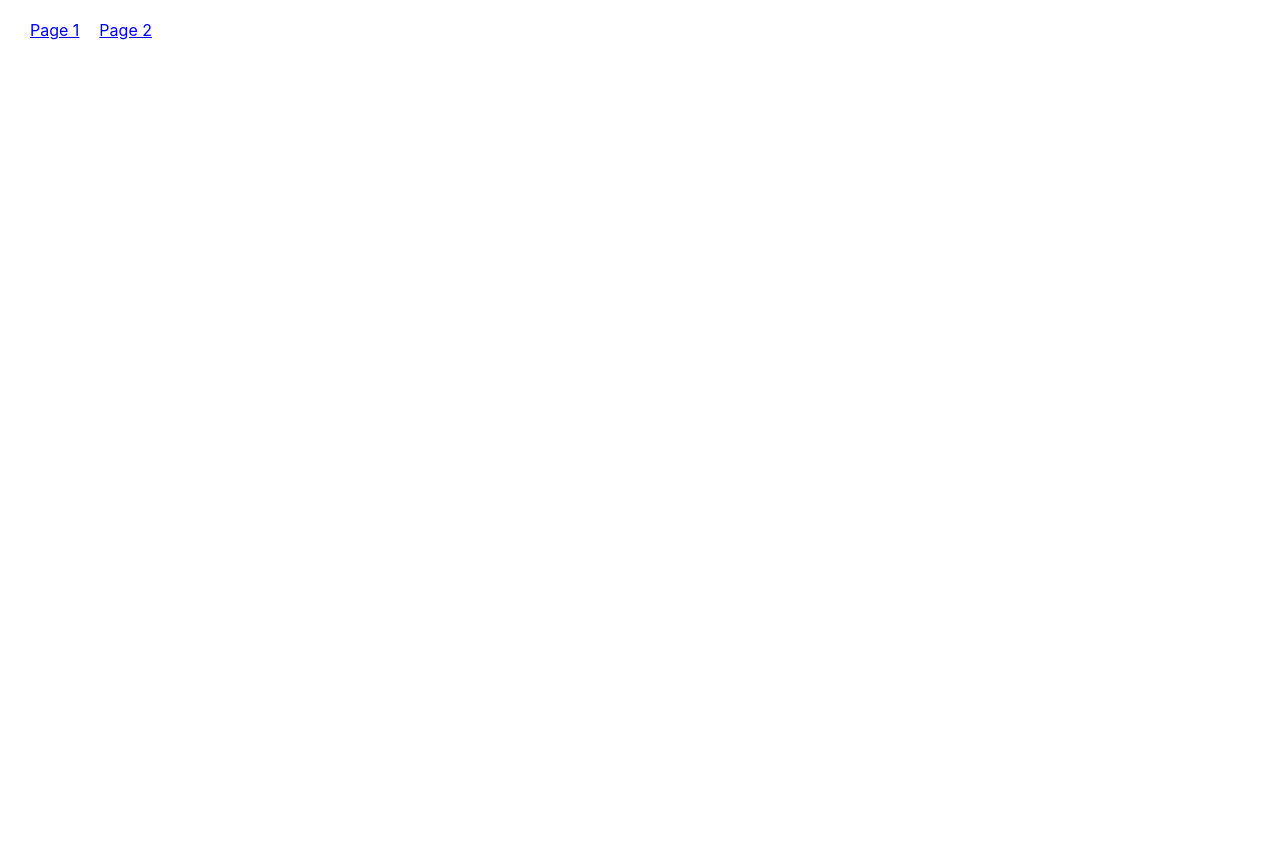
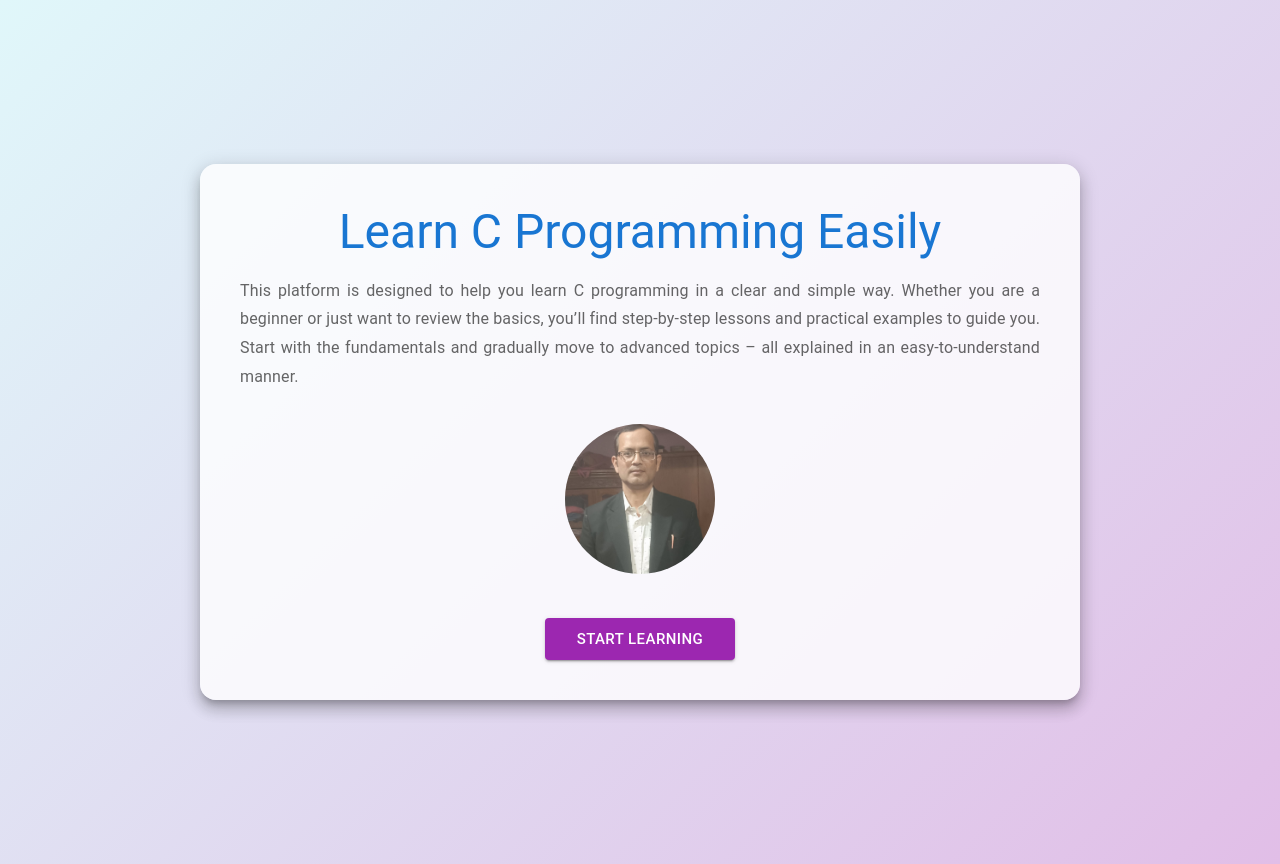
Before and after one commit to vishalamc/myreact, a React (Create React App) app: page / in a window 1280 px wide. Before the commit this address had no page. Before the commit the page ends 800 px from the top, so only its background shows below. Built offline with nearby package versions, Linux system fonts and the light colour scheme.

Commit message:
Update App.js

```diff
--- a/src/App.js
+++ b/src/App.js
@@ -1,22 +1,25 @@
-import './App.css';
-import { BrowserRouter as Router, Routes, Route, Link } from "react-router-dom";
-import Page1 from "./pages/page1";
-import Page2 from "./pages/page2";
+// App.js
+import React from "react";
+import { BrowserRouter as Router, Routes, Route } from "react-router-dom";
+import LandingPage from "./pages/LandingPage";
+import Home from "./pages/Home";
+import Introduction from "./pages/Introduction";
+import Variables from "./pages/Variables";
+import Loops from "./pages/Loops";
+import Identifier from "./pages/Identifier";
 
 function App() {
   return (
     <Router>
-      <div style={{ padding: 20 }}>
-        <nav>
-          <Link to="/page1" style={{ margin: 10 }}>Page 1</Link>
-          <Link to="/page2" style={{ margin: 10 }}>Page 2</Link>
-        </nav>
-
-        <Routes>
-          <Route path="/page1" element={<Page1 />} />
-          <Route path="/page2" element={<Page2 />} />
-        </Routes>
-      </div>
+      <Routes>
+        <Route path="/" element={<LandingPage />} /> {/* This loads first */}
+        <Route path="/home" element={<Home />}>
+          <Route path="introduction" element={<Introduction />} />
+          <Route path="variables" element={<Variables />} />
+          <Route path="loops" element={<Loops />} />
+          <Route path="identifier" element={<Identifier />} />
+        </Route>
+      </Routes>
     </Router>
   );
 }
```
